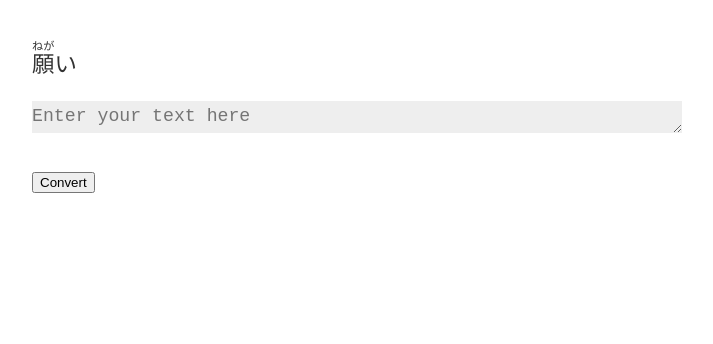
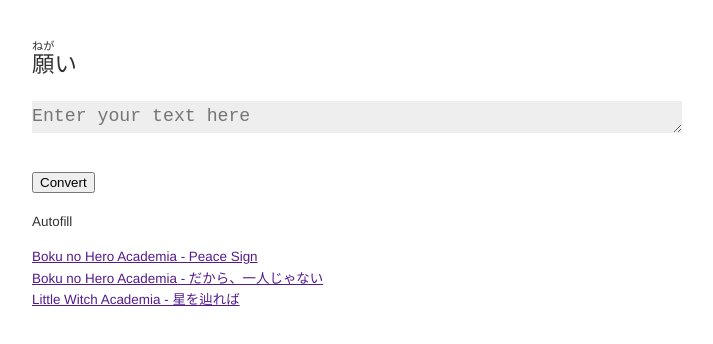
Before and after one commit to leonardykris/negai, a website: page index.html in a window 1280 px wide. Shown: the whole page, without its empty margins (283-996 px from the left). Drawn offline with nearby package versions, Linux system fonts and the light colour scheme; no server answers.

Commit message:
added autofill

```diff
--- a/index.html
+++ b/index.html
@@ -2,6 +2,7 @@
 <html>
 <head>
   <title>Furigana Test</title>
+  <!-- <script type="text/javascript" src="./database.js"></script> -->
   <style type="text/css" media="screen">
     body {
       margin: 40px auto;
@@ -49,6 +50,10 @@
     #kanji-input {
       background-color: #eee;
     }
+
+    .small {
+      font-size: 0.6em;
+    }
   </style>
 </head>
 <body>
@@ -69,9 +74,25 @@
   <form id="form-translate" class="hide" action="">
     <input id="t" type="text" name="translate-input" autocomplete="off"><button class="btn">Translate</button>
   </form>
+
+  <div class="small">
+    <p>Autofill</p>
+    <ul>
+      <li><a id="bnha-op-1" class="songs" href="" title="">Boku no Hero Academia - Peace Sign</a></li>
+      <li><a id="bnha-ed-1" class="songs" href="" title="">Boku no Hero Academia - だから、一人じゃない</a></li>
+      <li><a id="lwa-ed-1" class="songs" href="" title="">Little Witch Academia - 星を辿れば</a></li>
+    </ul>
+  </div>
+
+
+
+
+
   <!-- <p id="translated"></p> -->
   <ul id="translated">
   </ul>
+
+
   <script src="/socket.io/socket.io.js"></script>
   <script src="https://code.jquery.com/jquery-1.11.1.js"></script>
   <script>
@@ -80,6 +101,12 @@
       $('#convert-form').on("change keyup keydown paste cut", "textarea", function() {
         $(this).height(0).height(this.scrollHeight);
       }).find('textarea').change();
+
+      $('.songs').click(function(event){
+        // $('#kanji-input').val(songs.bnha-ed-1.lyrics);
+        socket.emit('song-selection', $(this).attr("id"));
+        return false;
+      });
 
       $('#convert-btn').click(function(event) {
         // Convert-btn should only be visible in edit mode
@@ -132,6 +159,11 @@
         // $('#translated').text(message);
         $('#translated').append('<li>' + message + '</li>');
       });
+
+      socket.on('lyric-output', function(lyric) {
+        $('#kanji-input').val(lyric);
+        $('#kanji-input').height($('#kanji-input')[0].scrollHeight);
+      })
     });
   </script>
 </body>
```
Also changed, not shown: index.js (+9 -0 lines).
